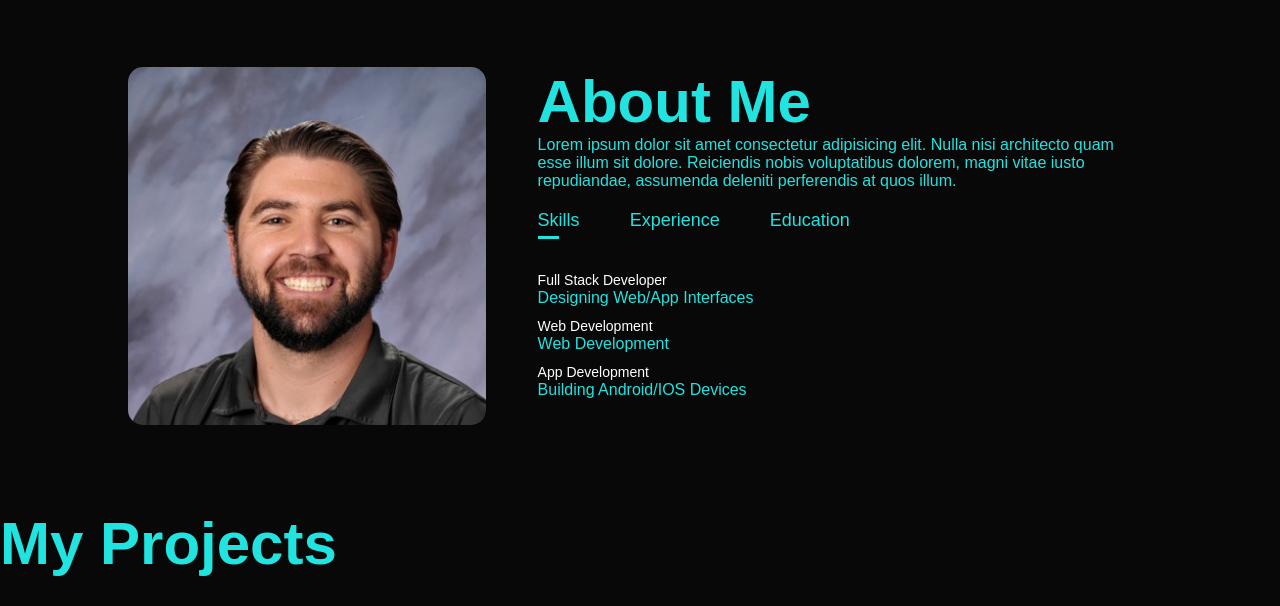
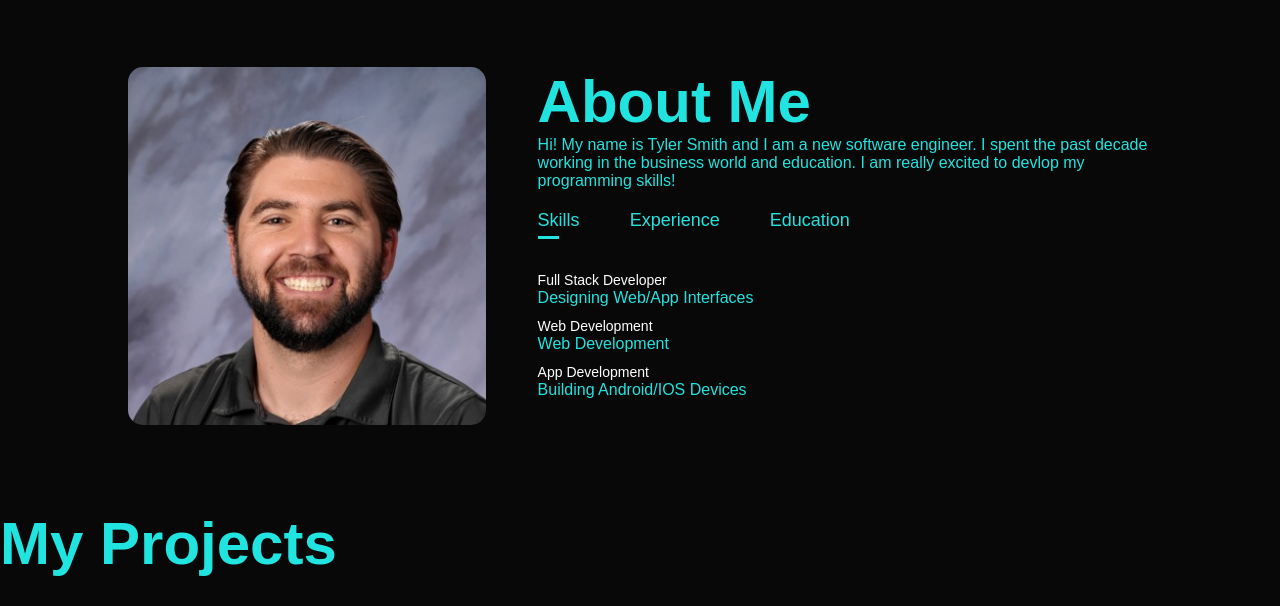
Before and after one commit to TylerSmith2614/Tyler-Smith-s-Coding-Portfolio, a plain HTML site: page index.html in a window 1280 px wide. Shown: the part 1180-1786 px from the top of the page. Drawn offline with Linux system fonts and the light colour scheme.

Commit message:
comment out the buttons & replaced lorem text

```diff
--- a/index.html
+++ b/index.html
@@ -38,10 +38,10 @@ for the web.
       </div>
       <div class="about-me-col-2">
         <p class="sub-title">About Me</p>
-        <p>Lorem ipsum dolor sit amet consectetur adipisicing elit.
-          Nulla nisi architecto quam esse illum sit dolore. Reiciendis
-           nobis voluptatibus dolorem, magni vitae iusto repudiandae,
-           assumenda deleniti perferendis at quos illum.</p>
+        <p>Hi! My name is Tyler Smith and I am a new software engineer.  I spent the past decade working in the business world and education.
+          I am really excited to devlop my programming skills!
+        </p>
+
 
            <div class="tab-titles">
             <p class="tab-links active-link" onclick="opentab('skills')">Skills</p>
@@ -104,7 +104,7 @@ for the web.
         </div>
       </div>
     </div>
-    <a href="#" class="button">See More</a>
+    <!-- <a href="#" class="button">See More</a> -->
   </div>
 </div>
 
@@ -120,7 +120,7 @@ for the web.
           <a href="https://www.linkedin.com/in/tylersmith2614/" target="_blank"><i class="fa-brands fa-linkedin"></i></a>
           <a href="https://github.com/TylerSmith2614" target="_blank"><i class="fa-brands fa-github"></i></i></a>
         </div>
-        <a class="button button2" href="">Download Resume</a>
+        <!-- <a class="button button2" href="">Download Resume</a> -->
       </div>
       <div class="contact-right">
         <form>
```
